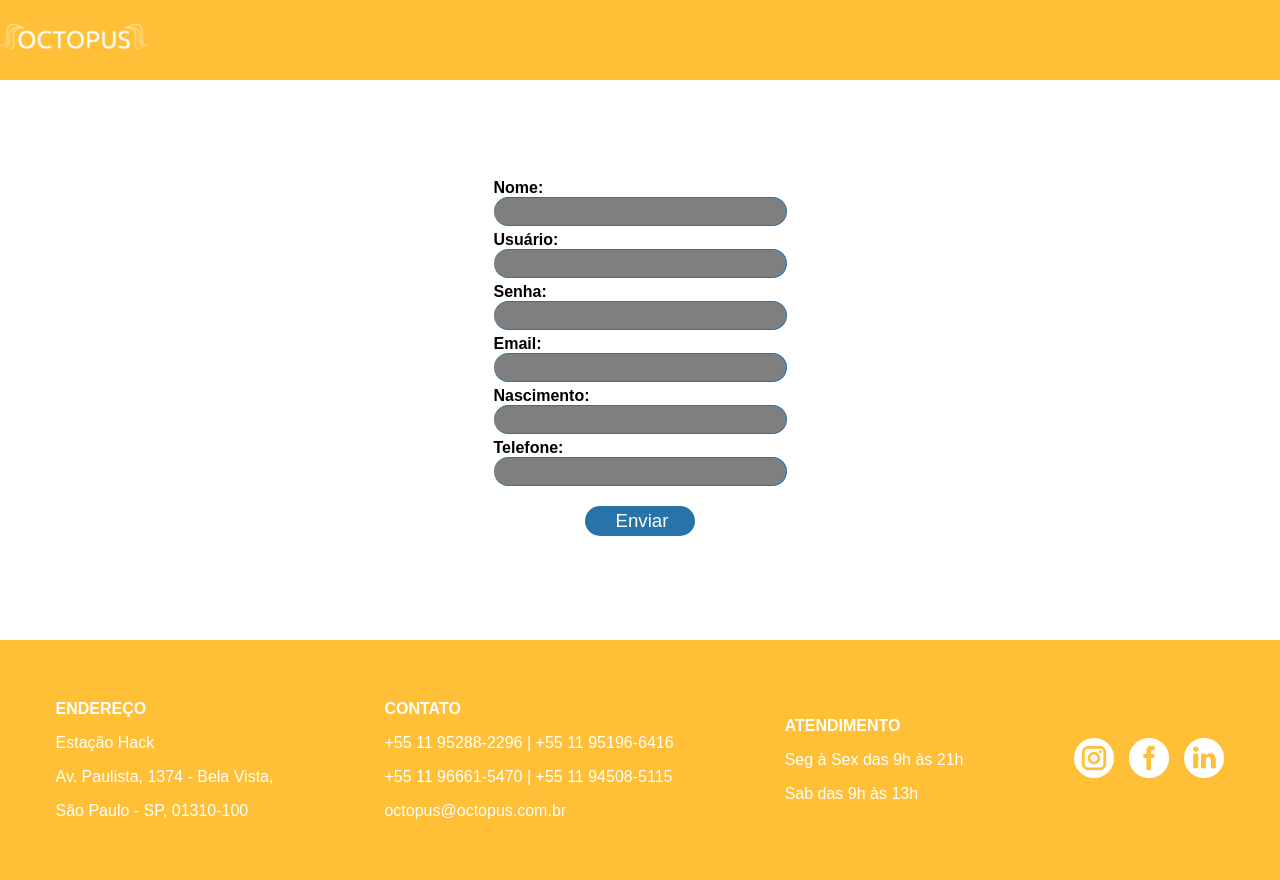
After one commit to vini52/octopus-demoday, a Django app: page /cadastro/ in a window 1280 px wide. The commit adds this page. Run offline with Django 3.2, Linux system fonts and the light colour scheme.

Commit message:
Fazer cadastro e login dinamico

```diff
--- /dev/null
+++ b/app/forms.py
@@ -0,0 +1,18 @@
+from django import forms
+from app.models import Cadastro
+
+class CadastroForm(forms.ModelForm):
+    class Meta:
+        model = Cadastro
+        fields = [
+            'nome',
+            'usuario',
+            'senha',
+            'email',
+            'nascimento',
+            'telefone'
+        ]
+
+class LoginForm(forms.Form):
+    usuario = forms.CharField(widget=forms.TextInput(attrs={'id': 'user', 'class': 'input-entrar', 'placeholder': 'Digite seu usuário...'}))
+    senha = forms.CharField(widget=forms.PasswordInput(attrs={'id': 'senha', 'class': 'input-entrar', 'placeholder': 'Digite sua senha...'}))
--- a/app/models.py
+++ b/app/models.py
@@ -4,18 +4,25 @@ from django.contrib.auth.models import User
 # Create your models here.
 
 class Cadastro(models.Model):
-    generos = [('M', 'Masculino'),
-               ('F', 'Feminino'),
-               ('SN', 'Não Informado'),]
+    medalhas_opcoes = [
+        ('oc', 'Octopus'),
+        ('vt', 'Ventosa'),
+        ('tc', 'Tentáculo'),
+        ('tn', 'Tinta'),
+        ('pv', 'Perseverante'),
+        ('pc', 'Parceiro'),
+        ('an', 'Aniversário'),
+        ('ft', 'Festivo')
+    ]
 
     nome = models.CharField(max_length=100)
-    genero = models.CharField(max_length=2, choices=generos)
+    usuario = models.CharField(max_length=100)
+    senha = models.CharField(max_length=100)
     email = models.EmailField()
-    celular = models.CharField(max_length=11)
     nascimento = models.DateField()
-    pais_origem = models.CharField(max_length=50)
-    usuario = models.ForeignKey(User, on_delete=models.CASCADE)
-    senha = models.CharField(max_length=8)
+    telefone = models.CharField(max_length=12, default='')
+    pontos = models.IntegerField(default=0)
+    medalhas = models.CharField(choices=medalhas_opcoes, max_length=2, default='oc')
 
     def __str__(self):
         return self.nome
--- /dev/null
+++ b/app/static/css/cadastro.css
@@ -0,0 +1,104 @@
+body{
+    display: grid;
+    grid-template-areas: 'nav' 'form' 'footer';
+    grid-template-rows: 10vh 70vh 30vh;
+    margin: 0;
+}
+nav{
+    align-items: center;
+    background-color: #ffbf37;
+    display: flex;
+    grid-area: nav;
+}
+nav p{
+    color: white;
+    margin: 0;
+}
+section{
+    display: flex;
+    justify-content: center;
+    width: 100%;
+}
+#formulario{
+    align-items: center;
+    display: flex;
+    justify-content: center;
+    width: 80%;
+}
+::-webkit-input-placeholder  {
+    color: white;
+}
+#formulario input{
+    background-color: rgba(0,0,0,0.5);
+    border: none;
+    border-radius: 20px;
+    border: 1px solid #2674A8;
+    border-left: none;
+    color: white;
+    height: 25px;
+    margin-bottom: 5px;
+    width: 280px;
+    padding-left: 10px;
+}
+#formulario input:focus{
+    outline: 0;
+}
+#formulario input[type="submit"]{
+    background-color: #2674A8;
+    border: none;
+    border-radius: 20px;
+    color: white;
+    cursor: pointer;
+    font-family: 'Ubuntu', sans-serif;
+    font-size: 14pt;
+    height: 30px;
+    margin-top: 5px;
+    width: 110px;
+}
+#formulario input[type="submit"]:hover{
+    background-color: #2b84bf;
+    transition: 0.6s;
+}
+#formulario form div h3{
+    font-family: 'Ubuntu', sans-serif;
+    font-size: 12pt;
+    margin: 0;
+}
+#center-button{
+    display: flex;
+    justify-content: center;
+    margin-top: 10px;
+}
+footer{
+    align-items: center;
+    background-color: #ffbf37;
+    color: white;
+    display: flex;
+    font-family: 'Ubuntu', sans-serif;
+    grid-area: footer;
+    justify-content: space-around;
+}
+.title{
+    font-weight: bold;
+}
+#sociais{
+    display: flex;
+    align-items: center;
+    justify-content: space-between;
+    width: 150px;
+}
+#sociais img{
+    width: 40px;
+}
+::-webkit-scrollbar{
+    background-color: #ffbf37;
+    width: 8px;
+}
+::-webkit-scrollbar-thumb{
+    background-color: #ffbf37;
+    border-radius: 5px;
+}
+::-webkit-scrollbar-track{
+    background-color: #2674A8;
+    border-radius: 5px;
+}
--- a/app/static/js/octopus.js
+++ b/app/static/js/octopus.js
@@ -45,8 +45,8 @@ function somarPontos(){
     }
     pontuacao.innerHTML = total;
     if(total >= 1000){
-        alert('Parabéns! Você ganhou a medalha Tinta.');
         let medalha = document.querySelector('#img-teste');
         medalha.style.filter = "grayscale(0%)";
+        alert('Parabéns! Você ganhou a medalha Tinta.');
     }
 }
--- /dev/null
+++ b/app/templates/cadastro.html
@@ -0,0 +1,34 @@
+{% extends 'layout.html' %}
+{% load staticfiles %}
+{% block content %}
+<!DOCTYPE html>
+<html lang="en">
+<head>
+    <meta charset="UTF-8">
+    <meta name="viewport" content="width=device-width, initial-scale=1.0">
+    <meta http-equiv="X-UA-Compatible" content="ie=edge">
+    <link rel="stylesheet" href="{% static 'css/cadastro.css' %}">
+    <title>Cadastro</title>
+</head>
+<body>
+    <nav>
+        <div>
+            <a href="/"><img src="{% static 'icones/logo2.png' %}" alt=""></a>
+    </nav>
+    <section>
+        <div id="formulario">
+            <form action="" method="POST">
+                {% csrf_token %}
+                <div><h3>Nome:</h3>{{form.nome}}</div>
+                <div><h3>Usuário:</h3>{{form.usuario}}</div>
+                <div><h3>Senha:</h3>{{form.senha}}</div>
+                <div><h3>Email:</h3>{{form.email}}</div>
+                <div><h3>Nascimento:</h3>{{form.nascimento}}</div>
+                <div><h3>Telefone:</h3>{{form.telefone}}</div>
+                <div id="center-button">
+                    <input type="submit" id="botao" value="Enviar">
+                </div>
+            </form>
+        </div>
+    </section>
+{% endblock %}
--- a/app/views.py
+++ b/app/views.py
@@ -1,36 +1,40 @@
 from django.shortcuts import render, redirect
-from django.views.decorators.csrf import csrf_protect
-from django.contrib.auth import authenticate, login, logout
-from django.contrib import messages
-from django.contrib.auth.decorators import login_required
-from django.http import HttpResponse
 from app.models import Cadastro
+from app.forms import CadastroForm, LoginForm
 
 # Create your views here.
 
+def mostrar_cadastro(request):
+    form = CadastroForm(request.POST or None)
+    msg = ''
+    if form.is_valid():
+        form.save()
+        form = CadastroForm()
+        msg = 'Cadastro criado com sucesso'
+        return redirect('/octopus/user')
+    contexto = {
+        'form' : form,
+        'msg' : msg
+    }
+    return render(request, 'cadastro.html', contexto)
+
 def mostrar_index(request):
-    return render(request, 'index.html')
+    formulario = LoginForm(request.POST or None)
+    msg = ''
+    if formulario.is_valid():
+        usuario = formulario.cleaned_data['usuario']
+        senha = formulario.cleaned_data['senha']
+        user = Cadastro.objects.filter(usuario=usuario).last()
+        todos = Cadastro.objects.all()
+        usuario_logado = Cadastro.objects.filter(nome=user).first()
+        if not user or user.senha != senha:
+            msg = 'Usuário ou senha incorretos.'
+        else:
+            return render(request, 'octopus.html', {'user': user, 'usuario_logado': usuario_logado})
+
+    return render(request, 'index.html', {'form': formulario, 'msg': msg})
+
 
 def logout_user(request):
-    print(request.user)
     logout(request)
     return redirect('/')
-
-@csrf_protect
-def mostrar_octopus(request):
-    if request.method == "POST":
-        username = request.POST.get('username')
-        password = request.POST.get('password')
-        user = authenticate(username=username, password=password)
-        if user is not None:
-            login(request, user)
-            return redirect('/octopus/user')
-        else:
-            messages.error(request, 'Usuário ou Senha Inválidos')
-            return redirect('/')
-    return HttpResponse('')
-
-@login_required(login_url='/')
-def mostrar_octopus_logado(request):
-    nomes = Cadastro.objects.all()
-    return render(request, 'octopus.html', {'nomes': nomes})
--- a/octopus/urls.py
+++ b/octopus/urls.py
@@ -20,7 +20,7 @@ from app import views
 urlpatterns = [
     path('admin/', admin.site.urls),
     path('', views.mostrar_index),
-    path('octopus/', views.mostrar_octopus),
-    path('octopus/user', views.mostrar_octopus_logado),
+    path('octopus/user', views.mostrar_index),
     path('logout/', views.logout_user),
+    path('cadastro/', views.mostrar_cadastro),
 ]
```
Also changed, not shown: app/templates/index.html (+14 -4 lines), app/templates/octopus.html (+3 -7 lines), app/migrations/0002_auto_20190714_0223.py (added).
